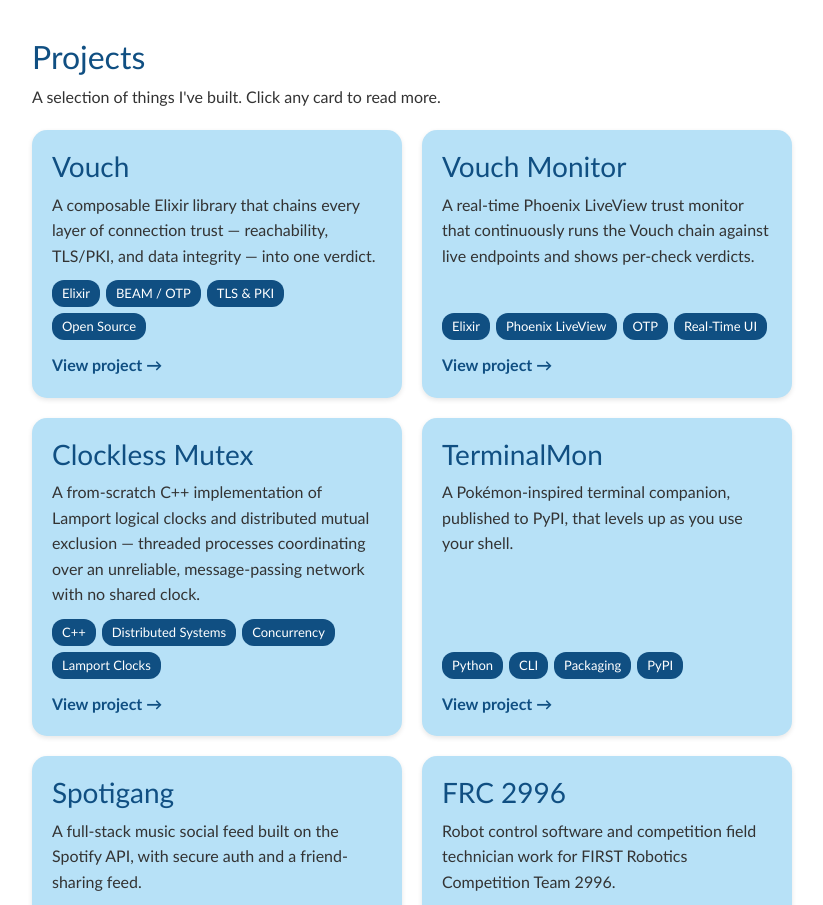
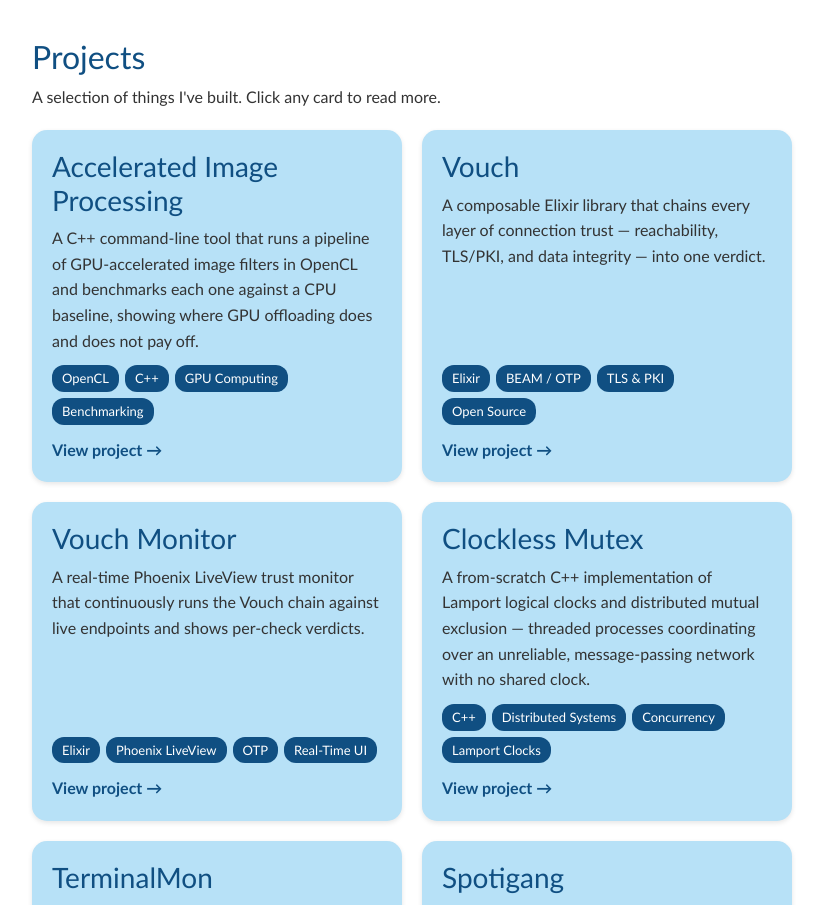
Before and after one commit to bsafig/portfolio-web-page, a React (Vite) app: page / in a window 1280 px wide. Shown: the part 1760-2665 px from the top of the page, without its empty margins (228-1051 px from the left). Built offline with nearby package versions, Linux system fonts and the light colour scheme.

Commit message:
Add new accelerated image processing project and updated resume

```diff
--- a/src/App.jsx
+++ b/src/App.jsx
@@ -7,6 +7,7 @@ import TerminalMon from './pages/projects/TerminalMon.jsx'
 import Spotigang from './pages/projects/Spotigang.jsx'
 import Frc2996 from './pages/projects/Frc2996.jsx'
 import MlDemo from './pages/projects/MlDemo.jsx'
+import AcceleratedImageProcessing from './pages/projects/AcceleratedImageProcessing.jsx'
 
 // slug (from src/data/projects.js) -> detail page component.
 const PROJECT_PAGES = {
@@ -17,6 +18,7 @@ const PROJECT_PAGES = {
   spotigang: Spotigang,
   frc2996: Frc2996,
   'ml-demo': MlDemo,
+  'accelerated-image-processing': AcceleratedImageProcessing,
 }
 
 function ProjectRoute() {
--- a/src/data/projects.js
+++ b/src/data/projects.js
@@ -4,6 +4,13 @@
 // Order here is the order rendered in the grid.
 
 export const projects = [
+  {
+    slug: 'accelerated-image-processing',
+    title: 'Accelerated Image Processing',
+    blurb:
+      'A C++ command-line tool that runs a pipeline of GPU-accelerated image filters in OpenCL and benchmarks each one against a CPU baseline, showing where GPU offloading does and does not pay off.',
+    tags: ['OpenCL', 'C++', 'GPU Computing', 'Benchmarking'],
+  },
   {
     slug: 'vouch',
     title: 'Vouch',
--- a/src/pages/Home.jsx
+++ b/src/pages/Home.jsx
@@ -92,6 +92,9 @@ const skillsPanel = (
       <li>Java</li>
       <li>C++</li>
       <li>C</li>
+      <li>OpenCL</li>
+      <li>GPU Computing</li>
+      <li>Parallel Programming</li>
       <li>Python</li>
       <li>JavaScript</li>
       <li>Git</li>
--- /dev/null
+++ b/src/pages/projects/AcceleratedImageProcessing.jsx
@@ -0,0 +1,60 @@
+import ProjectLayout from '../../components/ProjectLayout.jsx'
+import ProjectLinks from '../../components/ProjectLinks.jsx'
+import SkillTags from '../../components/SkillTags.jsx'
+
+const skills = [
+  'OpenCL', 'C++17', 'GPU Computing', 'Parallel Programming', 'SIMT',
+  'Heterogeneous Computing', 'Image Processing', 'Convolution Kernels',
+  'Benchmarking & Profiling', 'Memory Hierarchy', 'Systems Programming',
+  'Makefile', 'Git',
+]
+
+export default function AcceleratedImageProcessing() {
+  return (
+    <ProjectLayout
+      title="Accelerated Image Processing"
+      subtitle="(a GPU-accelerated image filter pipeline in OpenCL, with a CPU-vs-GPU benchmark)"
+    >
+      <p>
+        Accelerated Image Processing is a C++ command-line tool that loads an image, runs a pipeline of
+        GPU-accelerated filters on it using OpenCL, saves the result, and benchmarks every filter against a
+        plain CPU implementation. It targets my machine's integrated Intel GPU, but the OpenCL code runs on
+        any conformant device.
+      </p>
+
+      <p>
+        The point of the project is to make the economics of GPU offloading visible. Each filter exists twice —
+        once as a scalar CPU loop and once as an OpenCL kernel — so the tool can time them side by side and show
+        exactly where the GPU wins and where it does not. Compute-heavy convolution filters land 15–26x speedups;
+        trivial per-pixel filters barely move, because the fixed cost of copying the image across the bus swamps
+        the tiny amount of math. That contrast is the whole lesson: a GPU pays off when the arithmetic per byte
+        transferred is high.
+      </p>
+
+      <h4>What It Does</h4>
+      <ul>
+        <li>Applies five filters — grayscale, invert, brightness, 5&times;5 Gaussian blur, and Sobel edge detection — as a configurable pipeline from the command line.</li>
+        <li>Benchmarks each filter CPU vs GPU, reporting end-to-end time, kernel-only time, and the resulting speedup.</li>
+        <li>Verifies correctness by comparing CPU and GPU output per byte, surfacing the small floating-point differences instead of hiding them.</li>
+        <li>Loads and saves common image formats (PNG, JPG, BMP, TGA) and chains filters into a single output image.</li>
+      </ul>
+
+      <h4>How It Works</h4>
+      <ul>
+        <li>One work-item per pixel across a 2-D NDRange, with 16&times;16 work-groups and a boundary guard for the padding that falls outside the image.</li>
+        <li>Convolution weights live in <code>__constant</code> memory so every work-item broadcasts the same read; the row-major <code>uchar4</code> layout keeps global-memory access coalesced.</li>
+        <li>Kernel-only timing comes from OpenCL profiling events, measured separately from the host&ndash;device transfers so the PCIe cost is never confused with compute.</li>
+        <li>A small host-side engine handles device selection, runtime kernel compilation, buffer management, and cleanup; the CPU baselines mirror the kernels exactly for a fair comparison.</li>
+      </ul>
+
+      <ProjectLinks
+        links={[
+          { label: 'View on GitHub →', href: 'https://github.com/bsafig/accelerated-image-processing' },
+        ]}
+      />
+
+      <h5>Skills Used</h5>
+      <SkillTags tags={skills} />
+    </ProjectLayout>
+  )
+}
```
Also changed, not shown: 2 other files (tests, documents, lock files or other folders).
